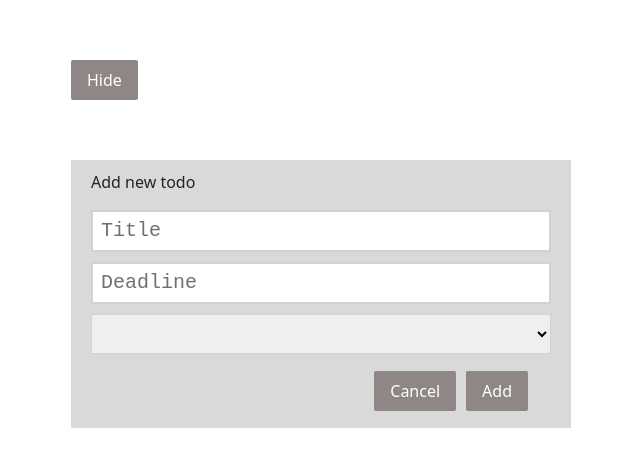
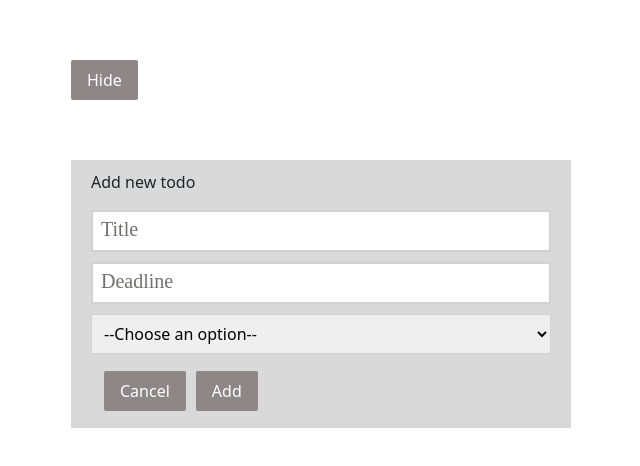
Before and after one commit to AlinaCGM/react_todo, a React (Create React App) app: page / in a window 1280 px wide. Both pictures are taken after a click on the button "Add a new todo". Shown: the top 466 px of the page, without its empty margins (319-959 px from the left). Built offline with nearby package versions, Linux system fonts and the light colour scheme.

Commit message:
select works

```diff
--- a/src/App.css
+++ b/src/App.css
@@ -27,7 +27,7 @@ form input {
 ::placeholder {
   color: rgb(116, 111, 111);
   font-size: 20px;
-  font-family: "Courier New", Courier, monospace;
+  font-family: "Times New Roman", Times, serif;
 }
 select {
   width: 100%;
@@ -48,7 +48,7 @@ select {
 .btn {
   align-items: center;
   display: flex;
-  justify-content: end;
+  /* justify-content: end; */
 }
 button {
   font-size: 16px;
--- a/src/components/Todo.js
+++ b/src/components/Todo.js
@@ -30,7 +30,7 @@ function Todo() {
       id: new Date().getTime(),
       text: todo,
       deadline: deadline,
-      completed: false,
+      // completed: false,
       status: status,
     };
     setTodos([...todos].concat(newTodo));
@@ -70,10 +70,12 @@ function Todo() {
   }
   const options = [
     { value: "", text: "--Choose an option--" },
-    { value: "apple", text: "Apple 🍏" },
-    { value: "banana", text: "Banana 🍌" },
-    { value: "kiwi", text: "Kiwi 🥝" },
+    { value: 1, text: "Done" },
+    { value: 2, text: "Not started" },
+    { value: 3, text: "In progress" },
   ];
+
+  console.log(options);
   return (
     <div>
       {" "}
@@ -95,7 +97,7 @@ function Todo() {
             placeholder="Deadline"
           />{" "}
           <select
-            className="input"
+            className="input "
             value={status}
             onChange={(e) => {
               setStatus(e.target.value);
@@ -103,23 +105,10 @@ function Todo() {
           >
             {options.map((option) => (
               <option key={option.id} value={option.value}>
-                {options.value}
+                {option.text}
               </option>
             ))}
           </select>
-          {/* <select
-            className="input"
-            value={status}
-            onChange={(e) => {
-              setStatus(e.target.value);
-            }}
-          >
-            <option value="">Status</option>
-            <option value="Steak">Steak</option>
-            <option value="Sandwich">Sandwich</option>
-            <option value="Dumpling">Dumpling</option>
-          </select> */}
-          {/* <div> {status}</div> */}
           <div className="btn">
             <button type="submit">Cancel</button>
             <button type="submit">Add</button>
@@ -153,25 +142,16 @@ function Todo() {
                   >
                     {options.map((option) => (
                       <option key={option.id} value={option.value}>
-                        {option.value}
+                        {option.text}
                       </option>
                     ))}
                   </select>
-                  {/* <select
-                    value={status}
-                    onChange={(e) => setEditingStatus(e.target.value)}
-                  >
-                    <option value="">Status</option>
-                    <option value="Steak">Steak</option>
-                    <option value="Sandwich">Sandwich</option>
-                    <option value="Dumpling">Dumpling</option>
-                  </select> */}
                 </div>
               ) : (
                 <div>
-                  <p>{todo.text}</p>
+                  <p>{"Todo title: " + todo.text}</p>
                   <p>{"Deadline: " + todo.deadline}</p>
-                  <p>{status}</p>
+                  <p>{"Status: " + todo.status}</p>
                 </div>
               )}
             </div>
```
